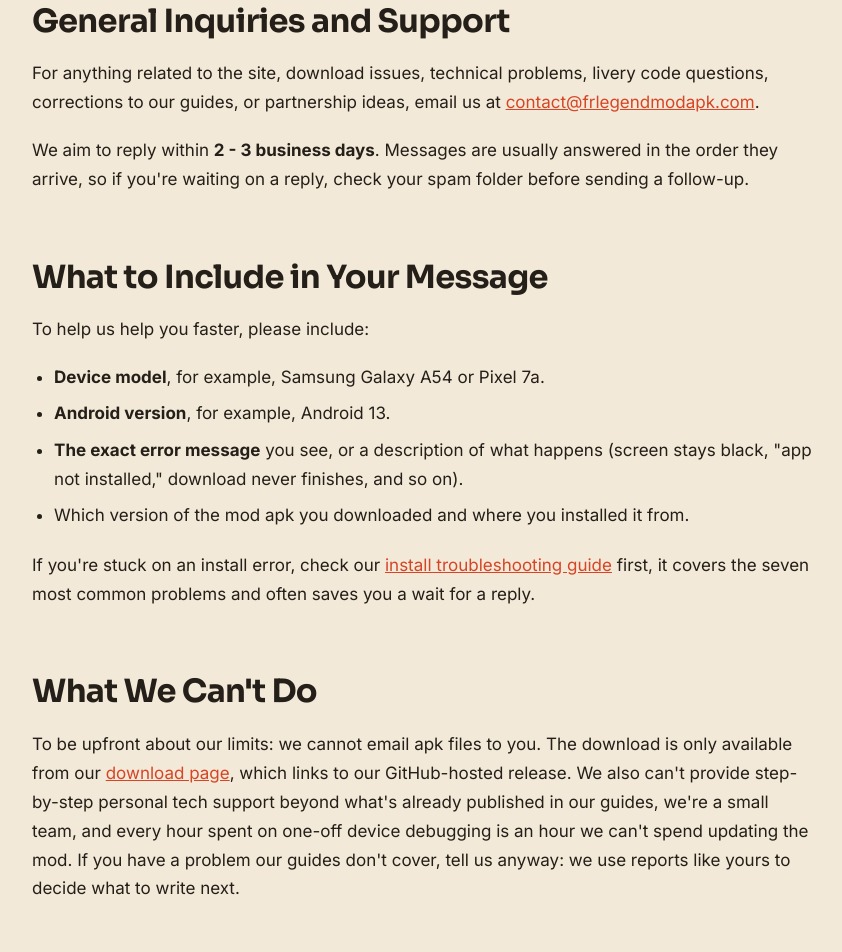
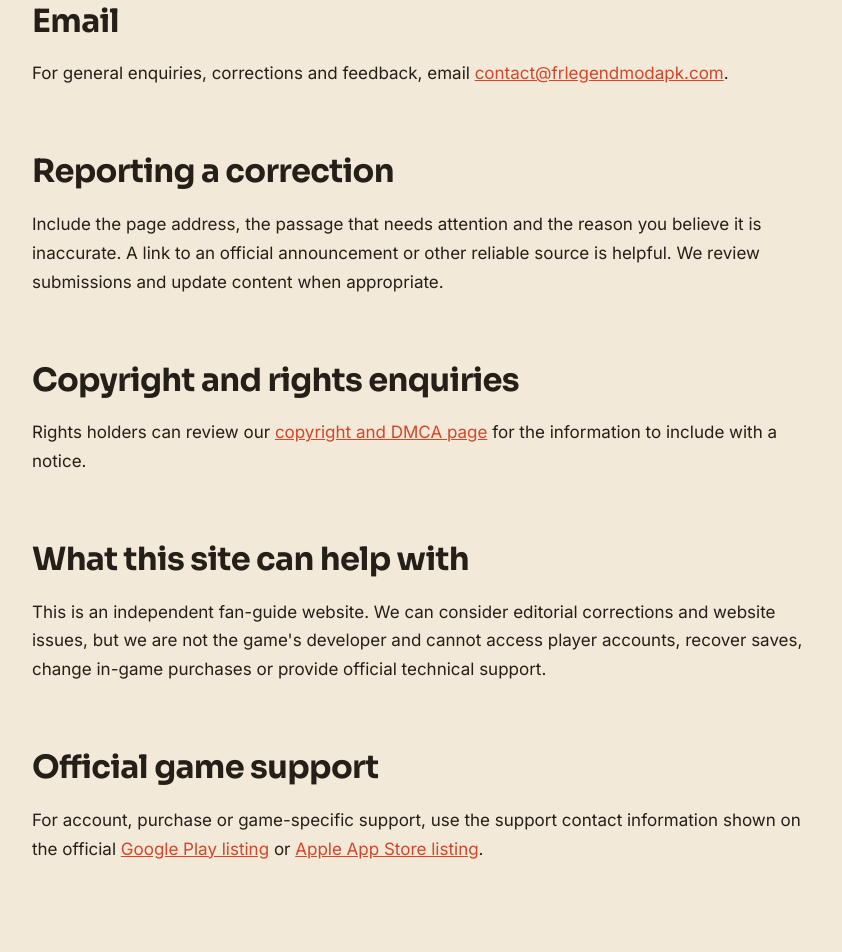
Before and after one commit to blog-id/frlegendsapk-nextjs, a Next.js app: page /contact-us in a window 1280 px wide. Shown: the part 480-1432 px from the top of the page, without its empty margins (48-890 px from the left). Built offline with nearby package versions, Linux system fonts and the light colour scheme.

Commit message:
Align app/contact-us/page.tsx with independent fan-guide policy

```diff
--- a/app/contact-us/page.tsx
+++ b/app/contact-us/page.tsx
@@ -4,129 +4,23 @@ import LegalPage from "@/components/LegalPage";
 import { legalMetadata } from "@/lib/pages-meta";
 
 export const metadata: Metadata = legalMetadata("contact-us");
-
-const LEDE =
-  "Questions about a download, a broken install, a livery code, or something legal? We're a small team and we read every message, here's the best way to reach us.";
+const LEDE = "Contact the site operator about corrections, broken links, editorial questions or intellectual-property concerns.";
 
 export default function ContactUsPage() {
   return (
-    <LegalPage
-      slug="contact-us"
-      lede={LEDE}
-      metaLine="Last updated: <strong>August 16, 2026</strong>"
-    >
-      <section className="section">
-        <div className="container">
-          <div className="prose">
-            <h2>General Inquiries and Support</h2>
-            <p>
-              For anything related to the site, download issues, technical
-              problems, livery code questions, corrections to our guides, or
-              partnership ideas, email us at{" "}
-              <a href="mailto:contact@frlegendmodapk.com">
-                contact@frlegendmodapk.com
-              </a>
-              .
-            </p>
-            <p>
-              We aim to reply within <strong>2 - 3 business days</strong>.
-              Messages are usually answered in the order they arrive, so if
-              you're waiting on a reply, check your spam folder before sending
-              a follow-up.
-            </p>
-
-            <h2>What to Include in Your Message</h2>
-            <p>To help us help you faster, please include:</p>
-            <ul>
-              <li>
-                <strong>Device model</strong>, for example, Samsung Galaxy A54
-                or Pixel 7a.
-              </li>
-              <li>
-                <strong>Android version</strong>, for example, Android 13.
-              </li>
-              <li>
-                <strong>The exact error message</strong> you see, or a
-                description of what happens (screen stays black, "app not
-                installed," download never finishes, and so on).
-              </li>
-              <li>
-                Which version of the mod apk you downloaded and where you
-                installed it from.
-              </li>
-            </ul>
-            <p>
-              If you're stuck on an install error, check our{" "}
-              <Link href="/fr-legends-mod-apk-not-installing-fix/">
-                install troubleshooting guide
-              </Link>{" "}
-              first, it covers the seven most common problems and often saves
-              you a wait for a reply.
-            </p>
-
-            <h2>What We Can't Do</h2>
-            <p>
-              To be upfront about our limits: we cannot email apk files to you.
-              The download is only available from our{" "}
-              <Link href="/download/">download page</Link>, which links to our
-              GitHub-hosted release. We also can't provide step-by-step
-              personal tech support beyond what's already published in our
-              guides, we're a small team, and every hour spent on one-off
-              device debugging is an hour we can't spend updating the mod. If
-              you have a problem our guides don't cover, tell us anyway: we use
-              reports like yours to decide what to write next.
-            </p>
-
-            <h2>DMCA and Copyright Matters</h2>
-            <p>
-              If you're a rights holder and believe something on the site
-              infringes your copyright, don't use the general support address
-              for legal back-and-forth, read our{" "}
-              <Link href="/dmca/">DMCA page</Link> first, which explains
-              exactly what to include in a takedown notice.
-            </p>
-
-            <h2>Social Media</h2>
-            <p>
-              For the fastest updates, news, and clips, follow us here:
-            </p>
-            <ul>
-              <li>
-                <a
-                  href="https://www.tiktok.com/@frlegends467"
-                  target="_blank"
-                  rel="noopener noreferrer"
-                >
-                  TikTok
-                </a>
-              </li>
-              <li>
-                <a
-                  href="https://www.youtube.com/@frlegends467"
-                  target="_blank"
-                  rel="noopener noreferrer"
-                >
-                  YouTube
-                </a>
-              </li>
-            </ul>
-            <p>
-              Direct messages on social media are usually answered too, but for
-              anything technical or detailed, email is the reliable channel.
-            </p>
-
-            <h2>Before You Write</h2>
-            <p>
-              Please check the <Link href="/download/">download page</Link> and
-              the <Link href="/blog/">blog</Link> before contacting us, many
-              common questions (latest version, how to update, whether the mod
-              is safe) are already answered there. And if you're emailing about
-              a takedown, please use the DMCA procedure so we can handle it
-              properly.
-            </p>
-          </div>
-        </div>
-      </section>
+    <LegalPage slug="contact-us" lede={LEDE} metaLine="Last updated: <strong>November 23, 2026</strong>">
+      <section className="section"><div className="container"><div className="prose">
+        <h2>Email</h2>
+        <p>For general enquiries, corrections and feedback, email <a href="mailto:contact@frlegendmodapk.com">contact@frlegendmodapk.com</a>.</p>
+        <h2>Reporting a correction</h2>
+        <p>Include the page address, the passage that needs attention and the reason you believe it is inaccurate. A link to an official announcement or other reliable source is helpful. We review submissions and update content when appropriate.</p>
+        <h2>Copyright and rights enquiries</h2>
+        <p>Rights holders can review our <Link href="/dmca/">copyright and DMCA page</Link> for the information to include with a notice.</p>
+        <h2>What this site can help with</h2>
+        <p>This is an independent fan-guide website. We can consider editorial corrections and website issues, but we are not the game's developer and cannot access player accounts, recover saves, change in-game purchases or provide official technical support.</p>
+        <h2>Official game support</h2>
+        <p>For account, purchase or game-specific support, use the support contact information shown on the official <a href="https://play.google.com/store/apps/details?id=com.fengiiley.frlegends" target="_blank" rel="noopener noreferrer">Google Play listing</a> or <a href="https://apps.apple.com/pk/app/fr-legends/id1435740083" target="_blank" rel="noopener noreferrer">Apple App Store listing</a>.</p>
+      </div></div></section>
     </LegalPage>
   );
 }
```
